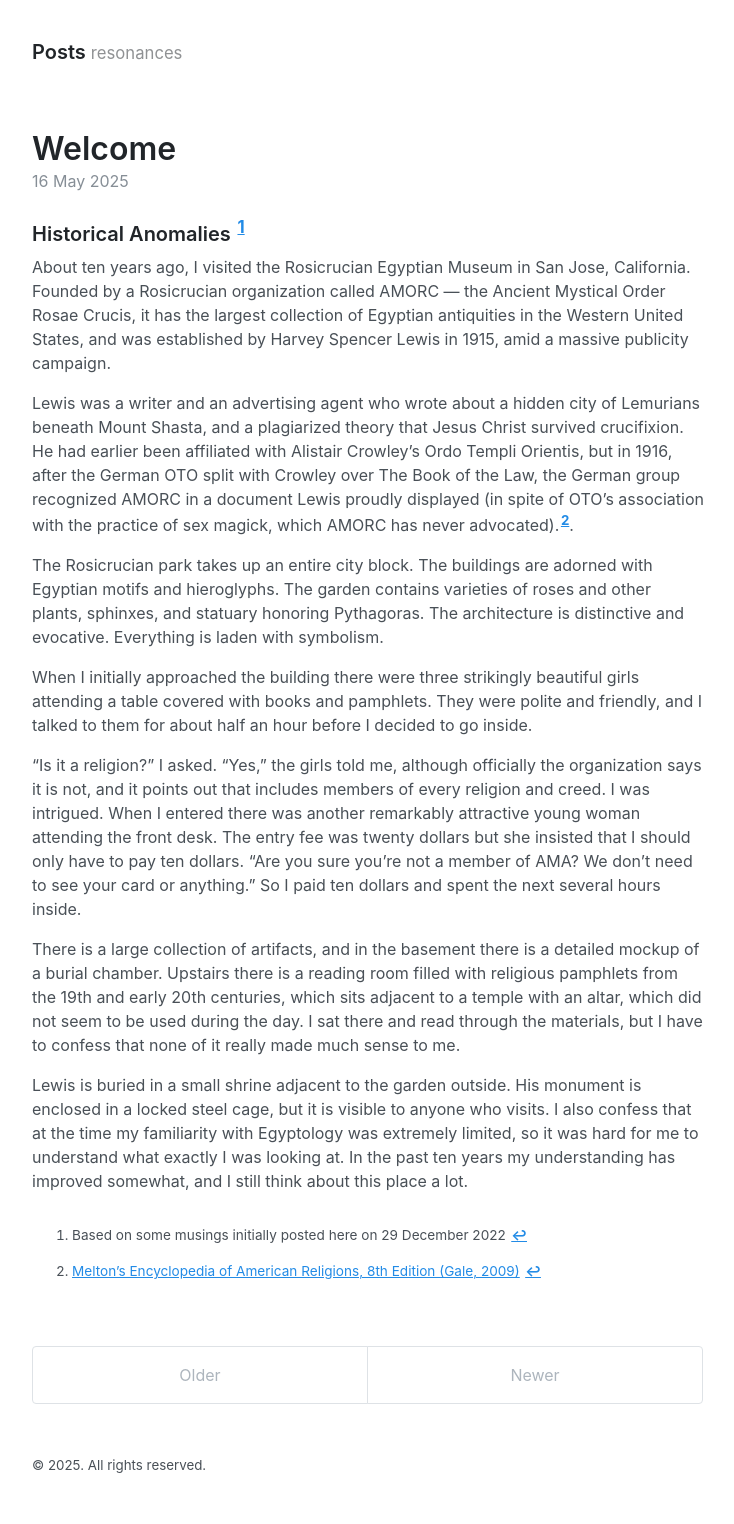
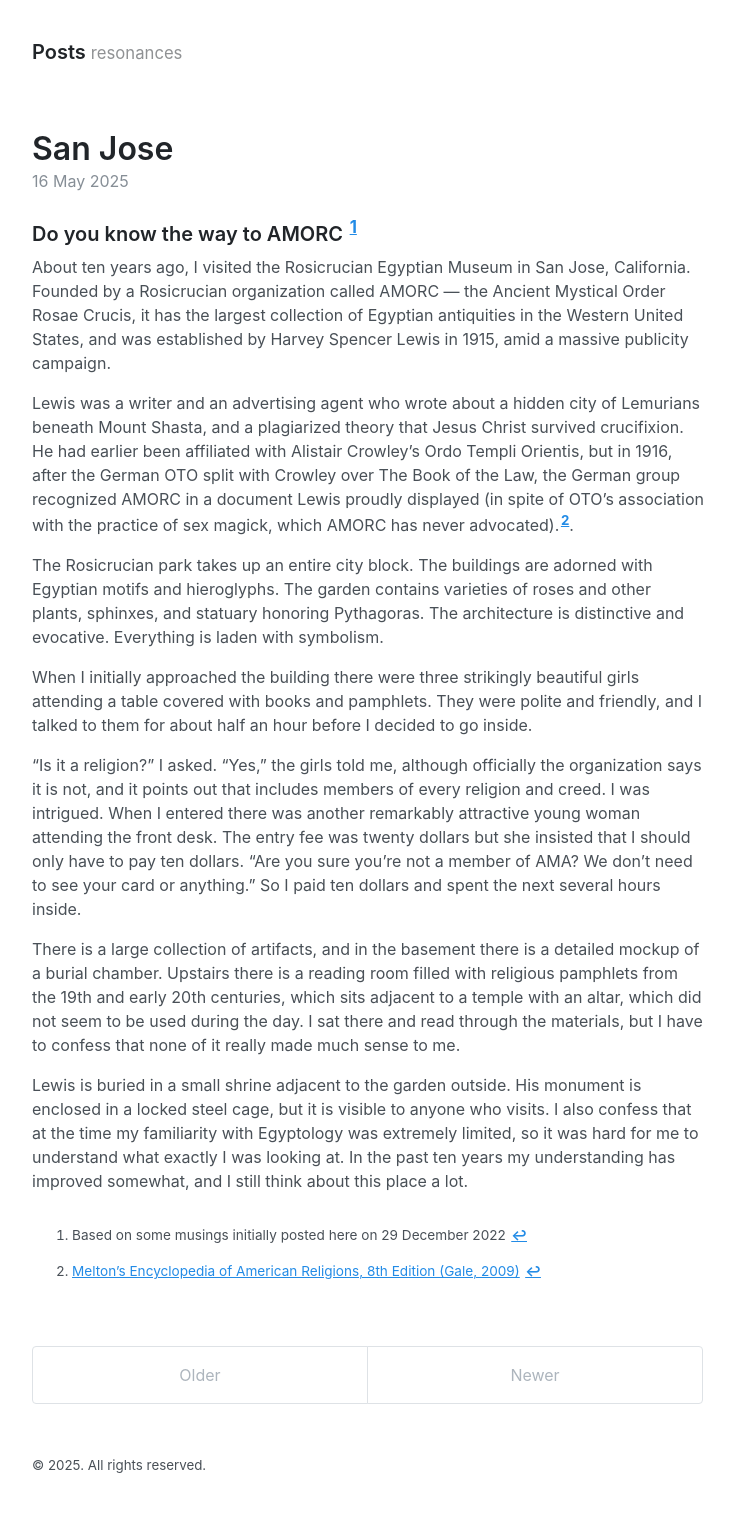
Before and after one commit to mandeluna/mandeluna.github.io, a Jekyll site: the page built from index.html, in a window 1280 px wide. Shown: the whole page, without its empty margins (272-1006 px from the left). Built offline with Jekyll 4.4.1, drawn with Linux system fonts in a browser that asks for light colours; the list of posts is cut into pages by our own code.

Commit message:
Merge remote-tracking branch 'origin/master'

```diff
--- a/_posts/2025-05-16-welcome.md
+++ b/_posts/2025-05-16-san-jose.md
@@ -1,4 +1,4 @@
-### Historical Anomalies [^note]
+### Do you know the way to AMORC [^note]
 
 About ten years ago, I visited the Rosicrucian Egyptian Museum in San Jose, California. Founded
 by a Rosicrucian organization called AMORC — the Ancient Mystical Order Rosae Crucis, it has the
```
